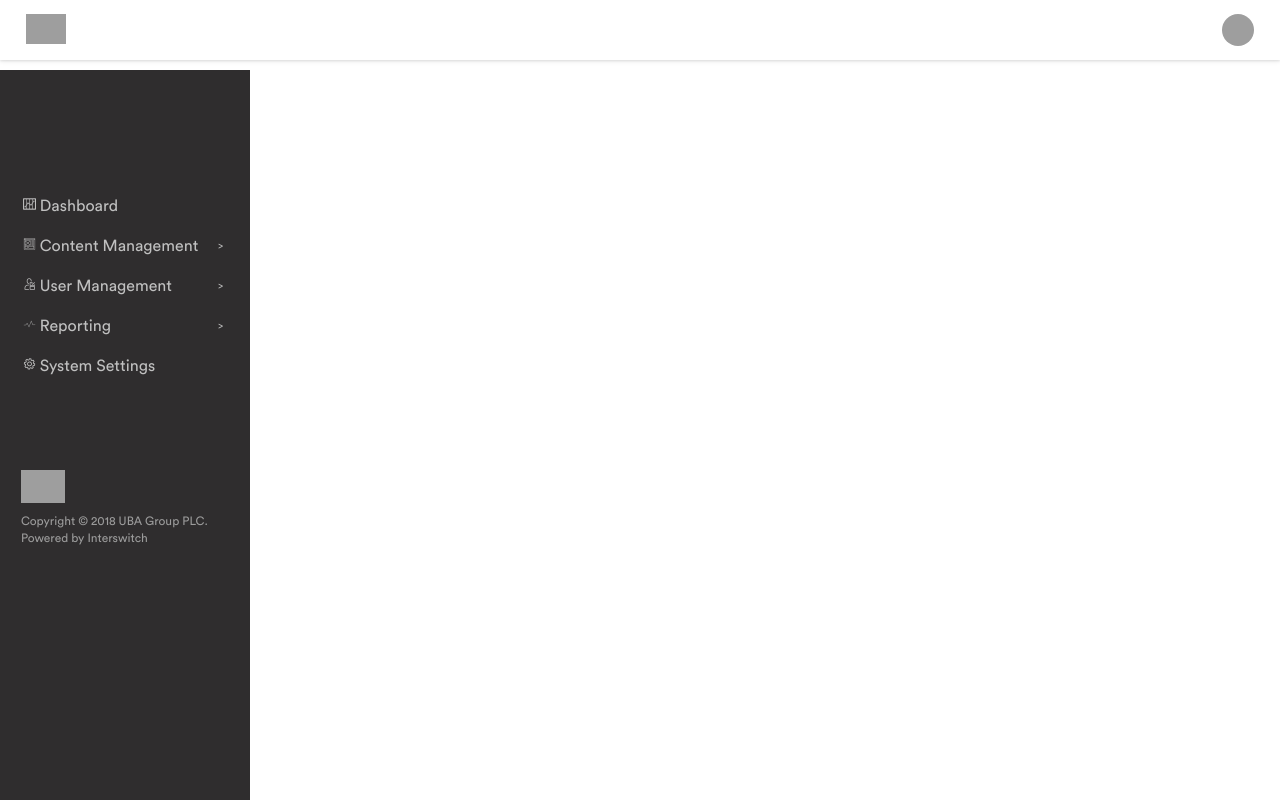
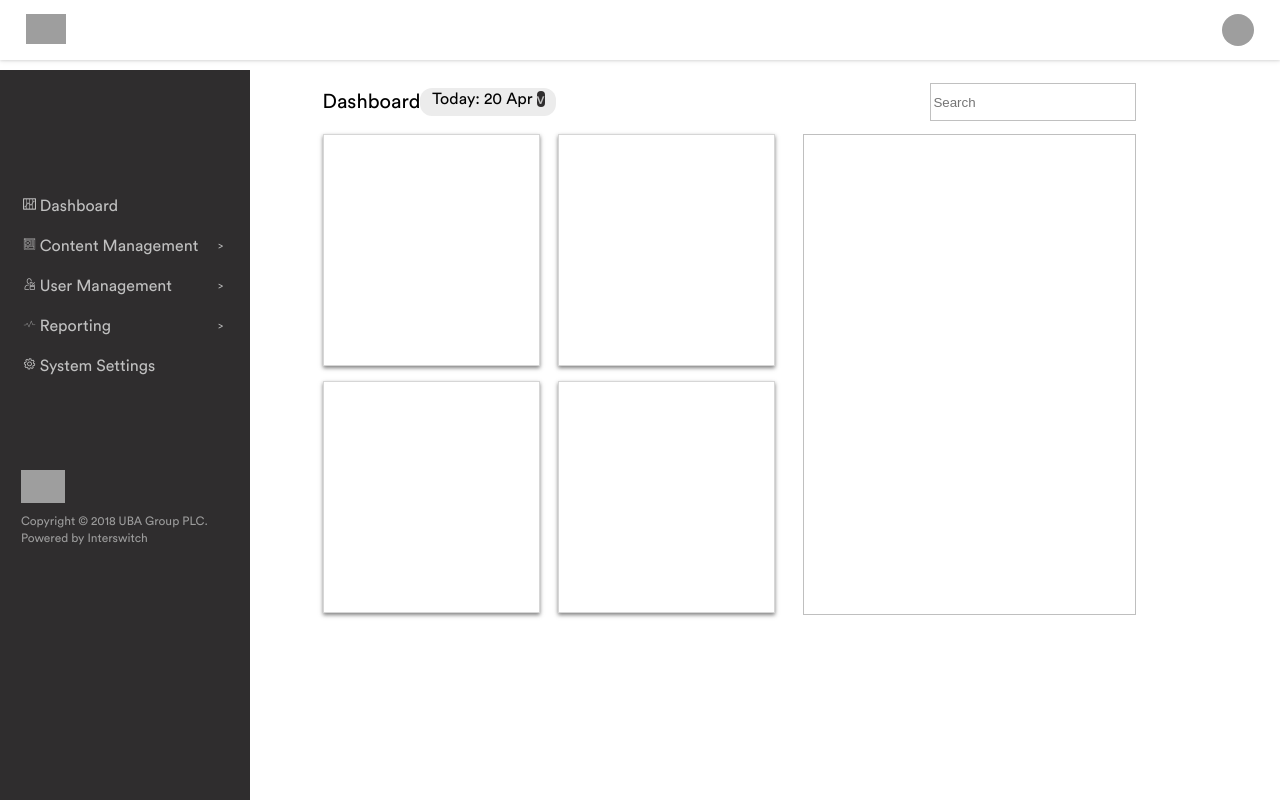
Before and after one commit to RemeAjayi/interswitch-app, an Angular app: page /dashboard in a window 1280 px wide. Shown: the top 800 px of the page. Built offline with nearby package versions, Linux system fonts and the light colour scheme; grey boxes are pictures that could not be loaded.

Commit message:
added all cards

```diff
--- a/src/app/dashboard/dashboard.component.css
+++ b/src/app/dashboard/dashboard.component.css
@@ -21,3 +21,99 @@
 {
     grid-area: content;
 }
+.content
+{
+    /* margin-left: 3%; */
+    width: 85%;
+}
+.row-1
+{
+    display: grid;
+    grid-template-columns: repeat(8, 1fr);
+    grid-template-areas: "a b . . . c c c";
+
+}
+.content-heading
+{
+     grid-area: a;
+     align-self: center;
+     font-size: 20px;
+}
+.toggle-icon
+{
+    background-color: #2f2d2e;
+    border-radius: 12px;
+    height: 100%;
+    color: #c0c0c0;
+    /* padding: 2px; */
+}
+.date-toggle
+{
+    background-color: #ECECEC;
+    border-radius: 12px;
+    width: 116px;
+    height: 24px;
+    padding: 2px 10px;
+    text-align: center;
+    font-family: CircularStd-Book, sans-serif;
+    grid-area: b;
+    align-self: center;
+}
+#search-form
+{
+    grid-area: c;
+    align-self: center;
+    justify-self: end;
+}
+#search
+{
+    width: 200px;
+    height: 36px;
+    border: 0.5px solid #C0C0C0;
+    color: #c0c0c0;
+    padding: 0 2px;
+}
+.card-small {
+    background-color: #FFFFFF;
+    border: 0.5px solid #D6D6D6;
+    box-shadow: 0 2px 4px 0 rgba(0, 0, 0, 0.5);
+    width: 215px;
+    height: 230px;
+  }
+.col-1
+{
+    display: grid;
+    grid-template-columns: 220px 220px;
+    grid-gap: 15px;
+    grid-template-areas:
+    "a b"
+    "c d";
+}
+#reg-card
+{
+    grid-area: a;
+}
+#red-card
+{
+    grid-area: b;
+}
+#pts-card
+{
+    grid-area: c;
+}
+#cash_card
+{
+    grid-area: d;
+}
+#graph
+{
+        border: 0.5px solid #979797;
+        opacity: 0.6111865942028986;
+        height: 100%;
+}
+.row-2
+{
+    display: grid;
+    grid-template-columns: repeat(2, 1fr);
+    grid-gap: 25px;
+}
--- a/src/app/dashboard/dashboard.component.html
+++ b/src/app/dashboard/dashboard.component.html
@@ -6,6 +6,38 @@
 <app-sidebar></app-sidebar>
 </div>
 <div class="main">
+<div class="content">
+<div class="row-1">
+<p class="content-heading">Dashboard</p>
+<div class="date-toggle">
+Today: 20 Apr
+<span class="toggle-icon">v</span>
+</div>
+<form id="search-form">
+<input type="text" name="search" id="search" placeholder="Search">
+</form>
+</div>
+<!-- end of row 1 -->
+<div class="row-2">
+  <div class="col-1">
+   <div id="reg-card" class="card-small">
 
+   </div>
+   <div id="red-card" class="card-small">
+
+    </div>
+      <div id="pts-card" class="card-small">
+
+        </div>
+        <div id="cash-card" class="card-small">
+
+          </div>
+  </div>
+  <!-- cards column -->
+  <div class="col-2" id="graph">
+  </div>
+  <!-- graph column -->
 </div>
 </div>
+</div>
+</div>
--- a/src/styles.css
+++ b/src/styles.css
@@ -84,6 +84,6 @@ small, label{
 button{
     font-family: 'CircularStd-Bold', sans-serif;
 }
-ul, p{
+h3, h4,h5, h6, ul, p{
   font-family: 'CircularStd-Book', sans-serif;
 }
```
